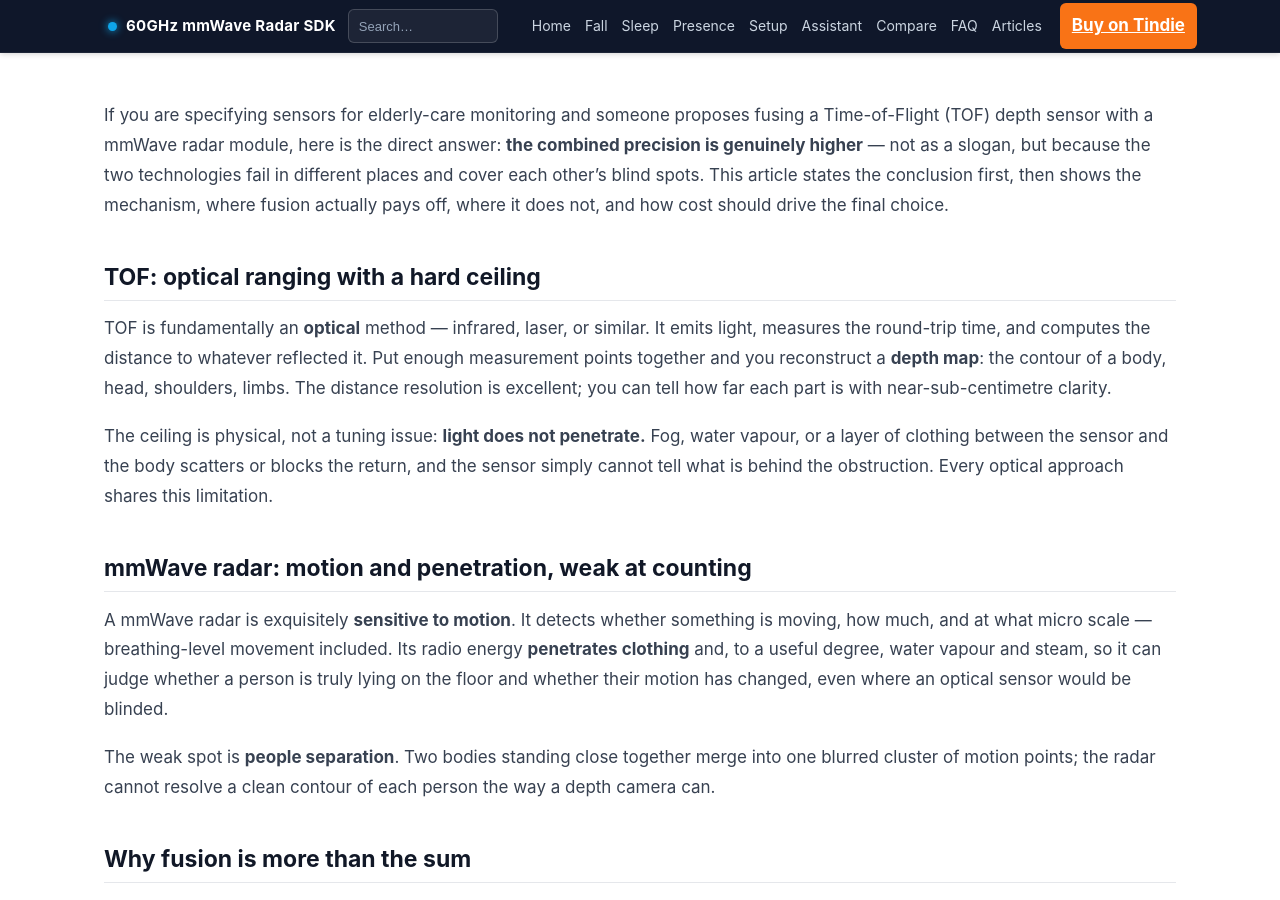
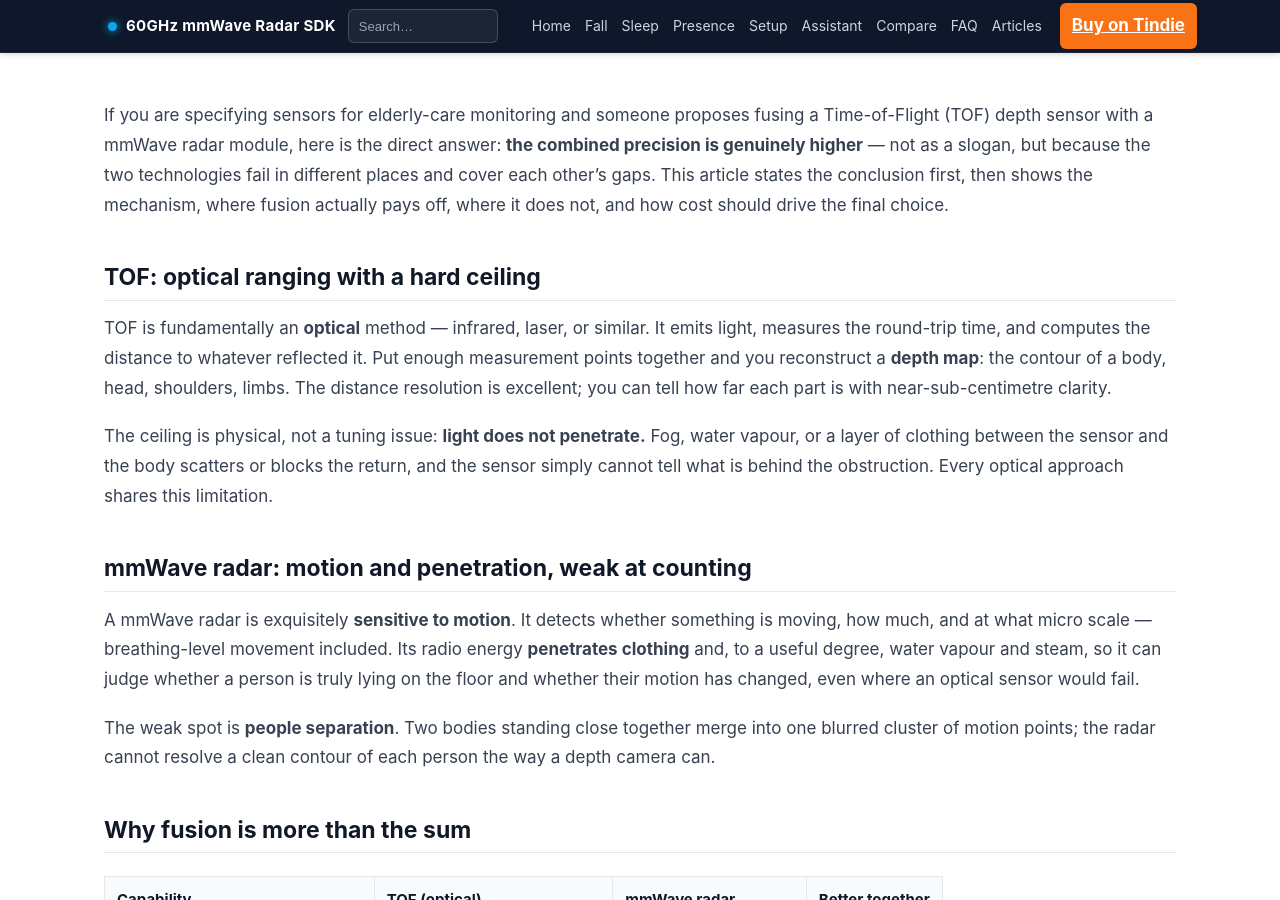
Before and after one commit to 249263431/60GHz-Radar-SDK, a Jekyll site: the page built from docs/_posts/2026-10-20-tof-mmwave-fusion-elderly-care-precision.md, in a window 1280 px wide and 900 px high. Built offline with Jekyll 4.4.1, drawn with Linux system fonts in a browser that asks for light colours; our own code applies the rules of GitHub Pages for plain Markdown files; a script that is not in the unit is left out; some of the changed text lies outside the part shown.

Commit message:
Style: replace sensory/personification metaphors with neutral technical terms (blinded, blind spot, sanity check, dead connection, broker goes quiet)

```diff
--- a/docs/_posts/2026-10-20-tof-mmwave-fusion-elderly-care-precision.md
+++ b/docs/_posts/2026-10-20-tof-mmwave-fusion-elderly-care-precision.md
@@ -3,10 +3,10 @@ title: "TOF + mmWave Radar Fusion: Why Senior-Care Accuracy Is Genuinely Higher"
 date: 2026-10-20 09:00:00 +0800
 categories: [guide]
 tags: [tof, mmwave, radar, sensor-fusion, elderly-care]
-description: "Time-of-Flight depth sensing and mmWave radar fail in different places and cover each other's blind spots — TOF for contour and distance, radar for micro-motion and penetration. Here is where fusion genuinely raises precision in elderly-care sensing, and where it does not."
+description: "Time-of-Flight depth sensing and mmWave radar fail in different places and cover each other's gaps — TOF for contour and distance, radar for micro-motion and penetration. Here is where fusion genuinely raises precision in elderly-care sensing, and where it does not."
 ---
 
-If you are specifying sensors for elderly-care monitoring and someone proposes fusing a Time-of-Flight (TOF) depth sensor with a mmWave radar module, here is the direct answer: **the combined precision is genuinely higher** — not as a slogan, but because the two technologies fail in different places and cover each other's blind spots. This article states the conclusion first, then shows the mechanism, where fusion actually pays off, where it does not, and how cost should drive the final choice.
+If you are specifying sensors for elderly-care monitoring and someone proposes fusing a Time-of-Flight (TOF) depth sensor with a mmWave radar module, here is the direct answer: **the combined precision is genuinely higher** — not as a slogan, but because the two technologies fail in different places and cover each other's gaps. This article states the conclusion first, then shows the mechanism, where fusion actually pays off, where it does not, and how cost should drive the final choice.
 
 ## TOF: optical ranging with a hard ceiling
 
@@ -16,7 +16,7 @@ The ceiling is physical, not a tuning issue: **light does not penetrate.** Fog,
 
 ## mmWave radar: motion and penetration, weak at counting
 
-A mmWave radar is exquisitely **sensitive to motion**. It detects whether something is moving, how much, and at what micro scale — breathing-level movement included. Its radio energy **penetrates clothing** and, to a useful degree, water vapour and steam, so it can judge whether a person is truly lying on the floor and whether their motion has changed, even where an optical sensor would be blinded.
+A mmWave radar is exquisitely **sensitive to motion**. It detects whether something is moving, how much, and at what micro scale — breathing-level movement included. Its radio energy **penetrates clothing** and, to a useful degree, water vapour and steam, so it can judge whether a person is truly lying on the floor and whether their motion has changed, even where an optical sensor would fail.
 
 The weak spot is **people separation**. Two bodies standing close together merge into one blurred cluster of motion points; the radar cannot resolve a clean contour of each person the way a depth camera can.
 
@@ -50,7 +50,7 @@ So fusion is not automatically the right answer for every product. The precision
 
 ## Where fusion does NOT help
 
-Fusion raises precision only where the blind spots are complementary. It does nothing for:
+Fusion raises precision only where the gaps are complementary. It does nothing for:
 
 - **Wrong geometry or poor install** — if neither sensor is aimed at the scene it watches, fusion just combines two wrong answers.
 - **Calibration and sync** — the two sensors must be aligned and time-synced; drift or disagreement between them creates a new error class (which sensor do you believe?).
```
Also changed, not shown: other parts of docs/_posts/2026-10-20-tof-mmwave-fusion-elderly-care-precision.md (+1 -1 lines), docs/_posts/2026-10-19-ghost-targets-multipath-interference.md (+2 -2 lines), docs/_posts/2026-10-19-sleep-sensing-ring-watch-radar-module-infrared.md (+1 -1 lines), docs/_posts/2026-10-22-r60abd1-esp32-s3-sip-s-mqtt.md (+1 -1 lines), docs/_posts/2026-10-22-r60abd1-home-assistant-mqtt.md (+1 -1 lines), docs/_posts/2026-10-25-reading-radar-data-your-own-app.md (+1 -1 lines).
